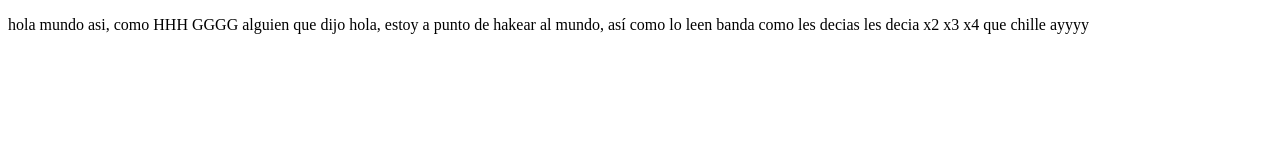
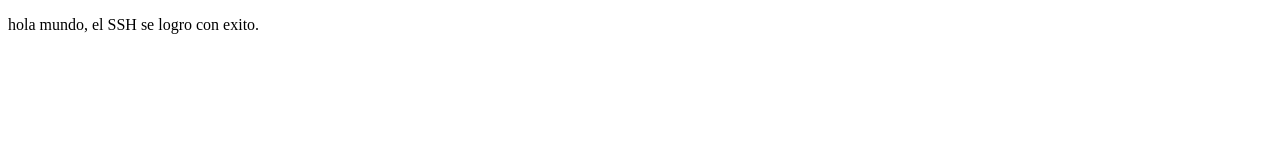
Before and after one commit to AlexanderOlivieri/proyectoCursoDemoPrework2, a plain HTML site: page index.html in a window 1280 px wide. Drawn offline with Linux system fonts and the light colour scheme.

Commit message:
Cambios en el mensaje de la brecha

```diff
--- a/index.html
+++ b/index.html
@@ -7,9 +7,7 @@
     <title>Page mi space</title>
 </head>
 <body>
-    <p>hola mundo asi,
-        como  HHH GGGG alguien que dijo hola, estoy a
-        punto de hakear al mundo, así como lo leen banda como
-        les decias les decia x2 x3 x4 que chille ayyyy </p>
+    <p>hola mundo, el SSH se logro con exito.
+         </p>
 </body>
 </html>
```
